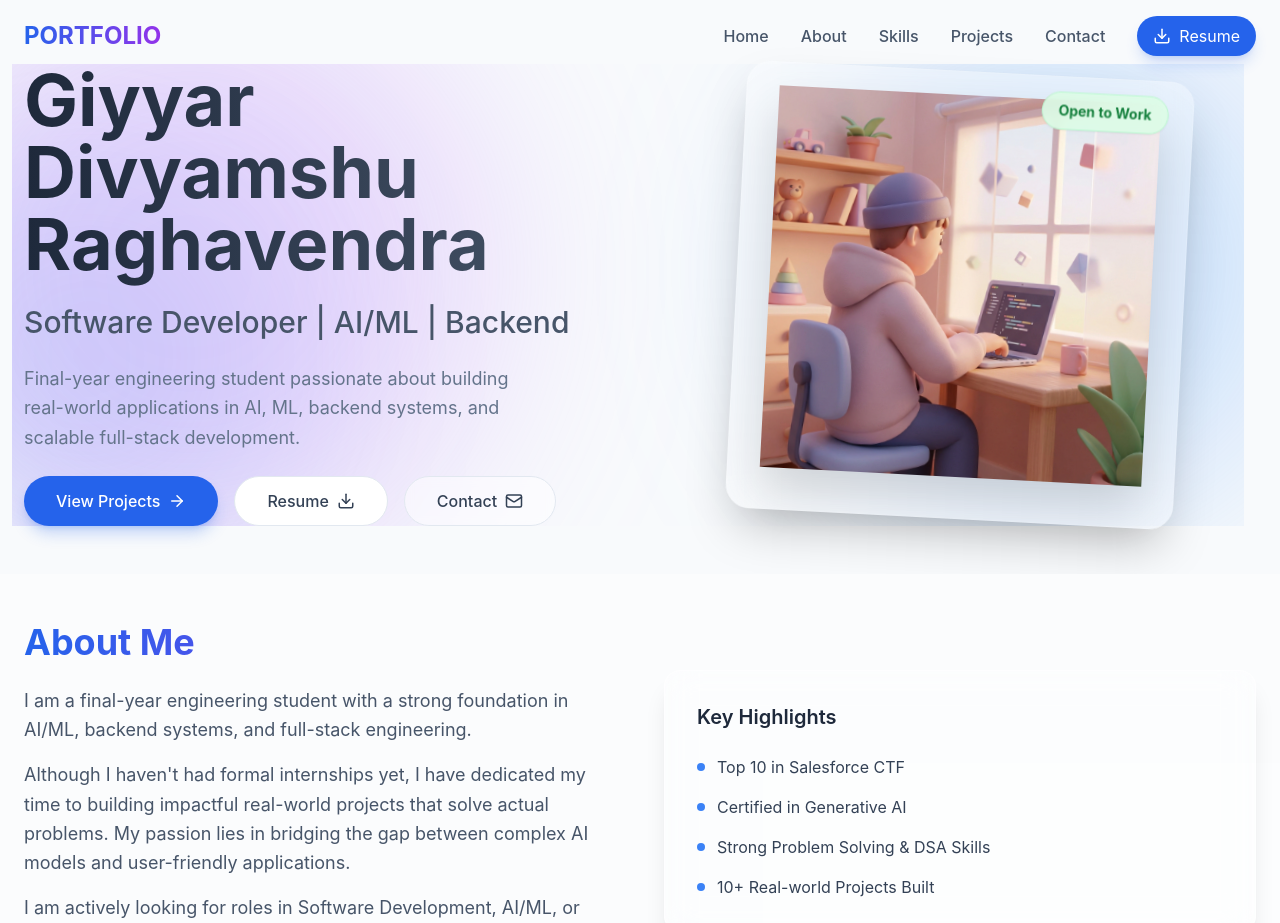
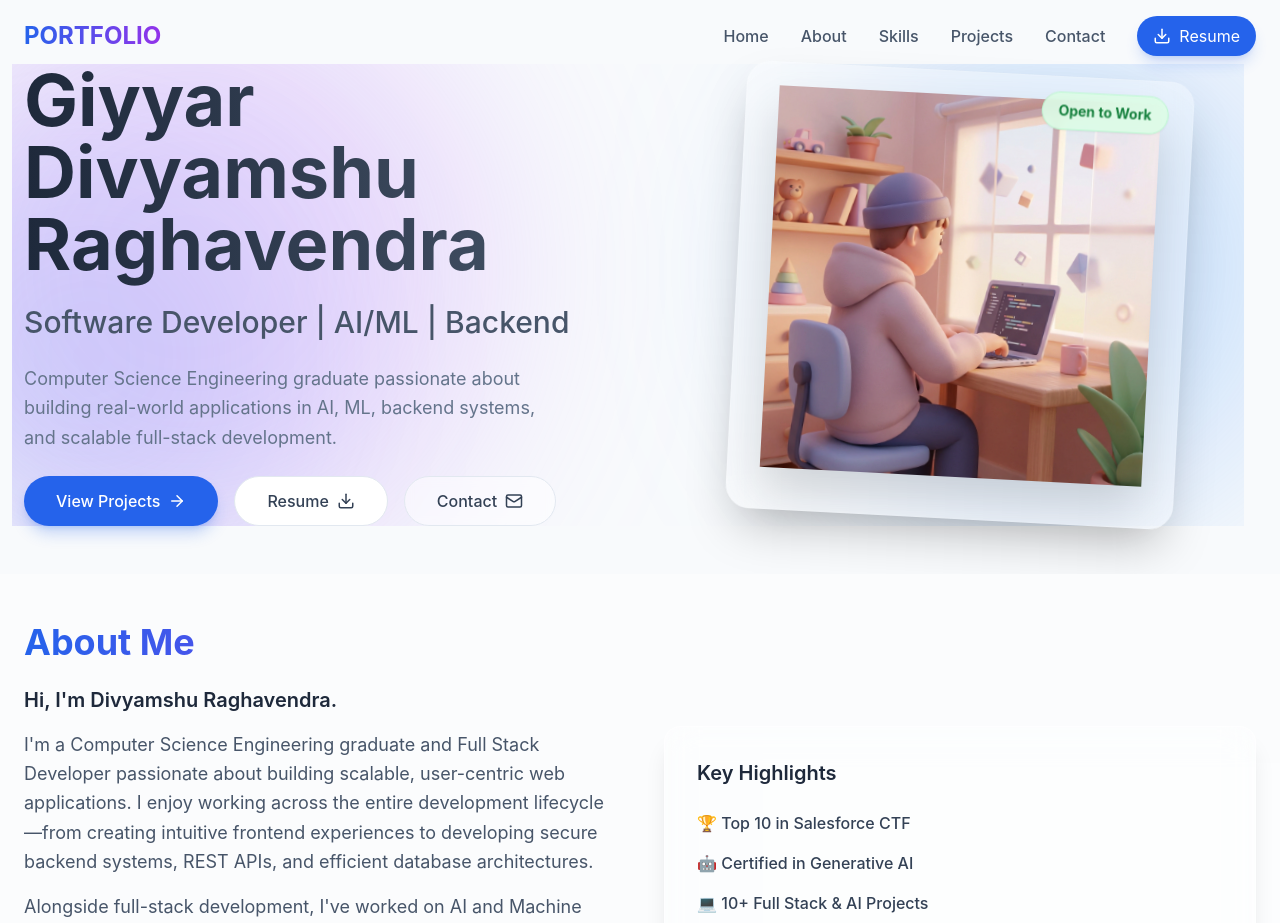
Before and after one commit to Divyamshu26/My_Portfolio, a React (Vite) app: page / in a window 1280 px wide. Shown: the top 923 px of the page. Built offline with nearby package versions, Linux system fonts and the light colour scheme.

Commit message:
feat: add Hero and About components to portfolio landing page

```diff
--- a/src/components/About.jsx
+++ b/src/components/About.jsx
@@ -16,14 +16,17 @@ const About = () => {
                         About Me
                     </h2>
                     <div className="space-y-4 text-slate-600 text-lg leading-relaxed">
-                        <p>
-                            I am a final-year engineering student with a strong foundation in AI/ML, backend systems, and full-stack engineering.
+                        <p className="font-semibold text-slate-800 text-xl">
+                            Hi, I&apos;m Divyamshu Raghavendra.
                         </p>
                         <p>
-                            Although I haven&apos;t had formal internships yet, I have dedicated my time to building impactful real-world projects that solve actual problems. My passion lies in bridging the gap between complex AI models and user-friendly applications.
+                            I&apos;m a Computer Science Engineering graduate and Full Stack Developer passionate about building scalable, user-centric web applications. I enjoy working across the entire development lifecycle—from creating intuitive frontend experiences to developing secure backend systems, REST APIs, and efficient database architectures.
                         </p>
                         <p>
-                            I am actively looking for roles in Software Development, AI/ML, or Data Engineering where I can apply my problem-solving skills and technical expertise.
+                            Alongside full-stack development, I&apos;ve worked on AI and Machine Learning projects by integrating technologies like Generative AI, predictive models, and conversational assistants into real-world applications. I enjoy writing clean, maintainable code and continuously learning modern technologies to build practical software solutions.
+                        </p>
+                        <p>
+                            I&apos;m currently seeking opportunities as a Software Engineer, Full Stack Developer, Backend Developer, or AI Engineer, where I can contribute to impactful products while continuing to grow as a developer.
                         </p>
                     </div>
                 </motion.div>
@@ -38,14 +41,15 @@ const About = () => {
                     <h3 className="text-xl font-semibold mb-6 text-slate-800">Key Highlights</h3>
                     <ul className="space-y-4">
                         {[
-                            "Top 10 in Salesforce CTF",
-                            "Certified in Generative AI",
-                            "Strong Problem Solving & DSA Skills",
-                            "10+ Real-world Projects Built"
+                            "🏆 Top 10 in Salesforce CTF",
+                            "🤖 Certified in Generative AI",
+                            "💻 10+ Full Stack & AI Projects",
+                            "📚 Strong DSA & Problem Solving",
+                            "🌐 MERN & FastAPI Development",
+                            "🧠 Machine Learning & LLM Integration"
                         ].map((item, index) => (
-                            <li key={index} className="flex items-center gap-3 text-slate-700">
-                                <span className="w-2 h-2 rounded-full bg-blue-500" />
-                                {item}
+                            <li key={index} className="flex items-center gap-3 text-slate-700 font-medium">
+                                <span>{item}</span>
                             </li>
                         ))}
                     </ul>
--- a/src/components/Hero.jsx
+++ b/src/components/Hero.jsx
@@ -29,7 +29,7 @@ const Hero = () => {
                             Software Developer | AI/ML | Backend
                         </h2>
                         <p className="text-lg text-slate-700 md:text-slate-500 leading-relaxed max-w-lg">
-                            Final-year engineering student passionate about building real-world applications in AI, ML, backend systems, and scalable full-stack development.
+                            Computer Science Engineering graduate passionate about building real-world applications in AI, ML, backend systems, and scalable full-stack development.
                         </p>
                     </motion.div>
 
```
